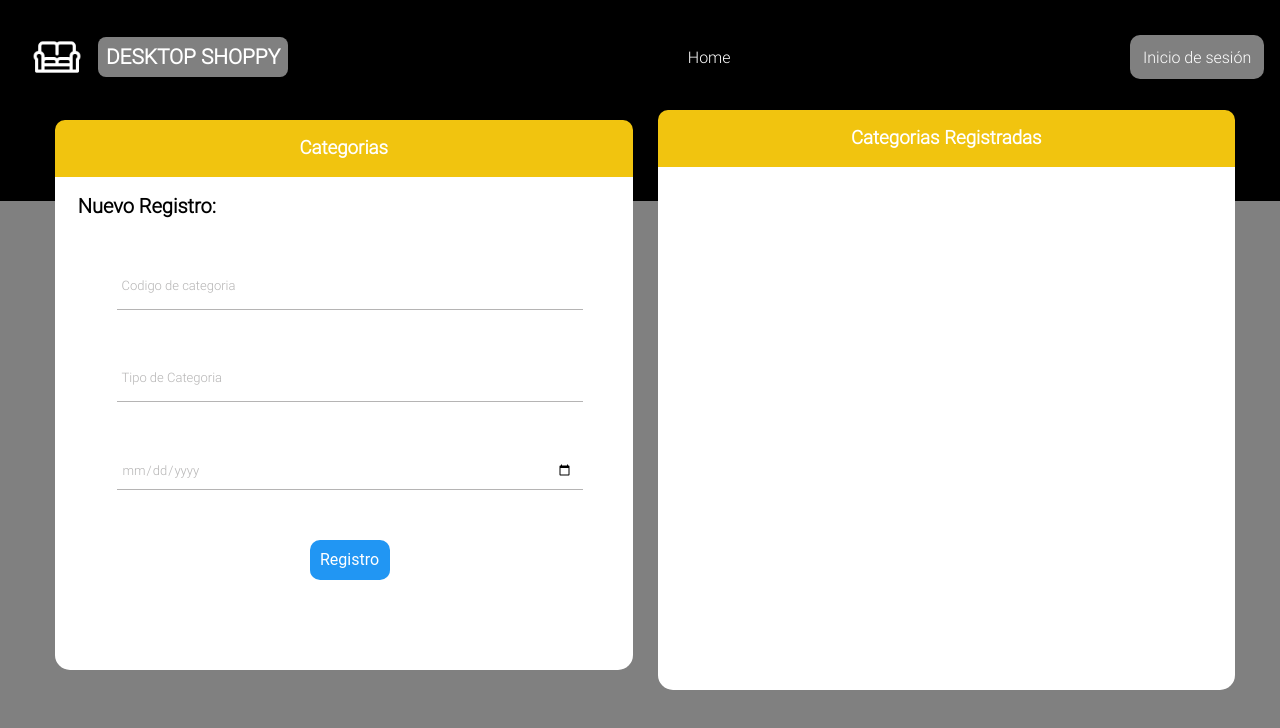
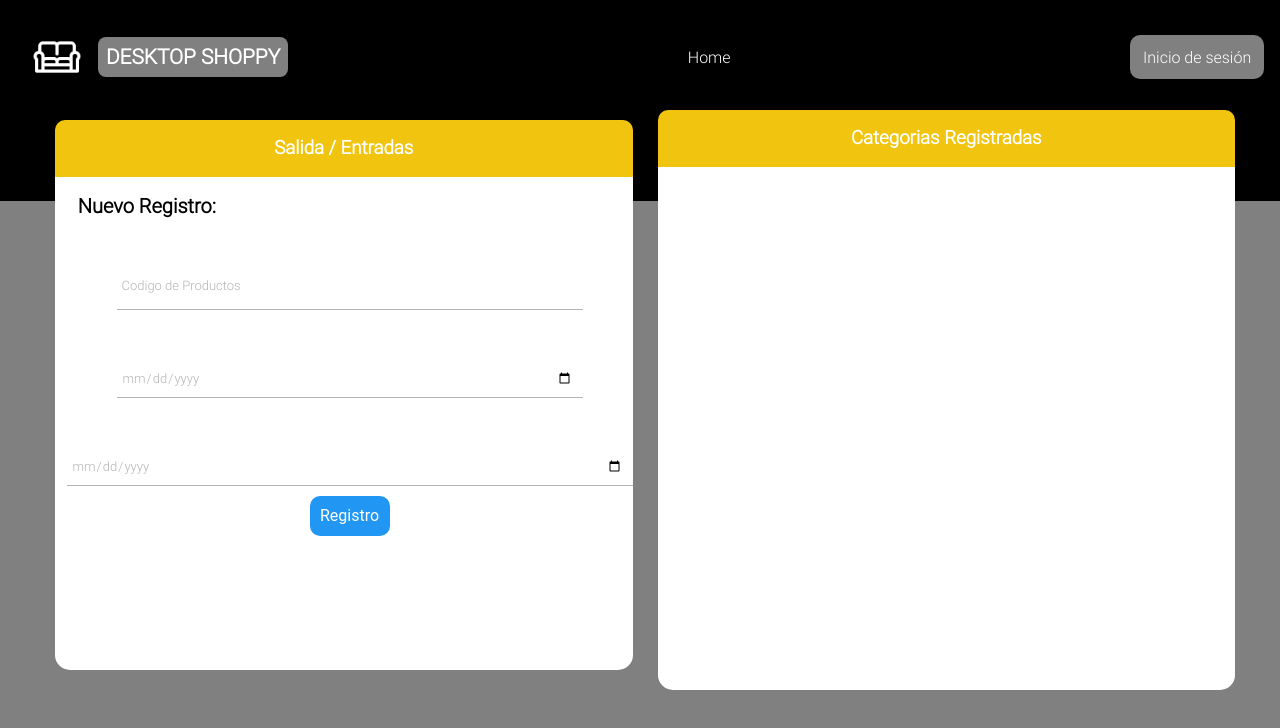
Before and after one commit to brayantexis/Proyecto-muebleria, a React (Vite) app: page / in a window 1280 px wide. Shown: the top 728 px of the page. Built offline with nearby package versions, Linux system fonts and the light colour scheme.

Commit message:
Modificacion de archivo SalidaEntradas

```diff
--- a/src/assets/components/SalidaEntradas.jsx
+++ b/src/assets/components/SalidaEntradas.jsx
@@ -5,7 +5,7 @@
     <div className="content">
             <div className="content_registro nuevo">
                 <div className="content_titulo">
-                    <h3>Categorias</h3>
+                    <h3>Salida / Entradas</h3>
                 </div>
                 <div className="content_conte">
                     <h4>Nuevo Registro:</h4>
@@ -13,13 +13,13 @@
                         <div className="form">
                             <div className="grupo">
                                 <input type="text" id="codigo" required/><span className="barra"></span>
-                                <label>Codigo de categoria</label>
+                                <label>Codigo de Productos</label>
                             </div>
+
                             <div className="grupo">
-                                <input type="text" id="categoria" required/><span className="barra"></span>
-                                <label>Tipo de Categoria</label>
+                                <input type="date" id="categoria" required/><span className="barra"></span>
                             </div>
-                            <div className="grupo">
+                            <div>
                                 <input type="date" id="categoria" required/><span className="barra"></span>
                             </div>
                             <button type="submit">Registro</button>
```
